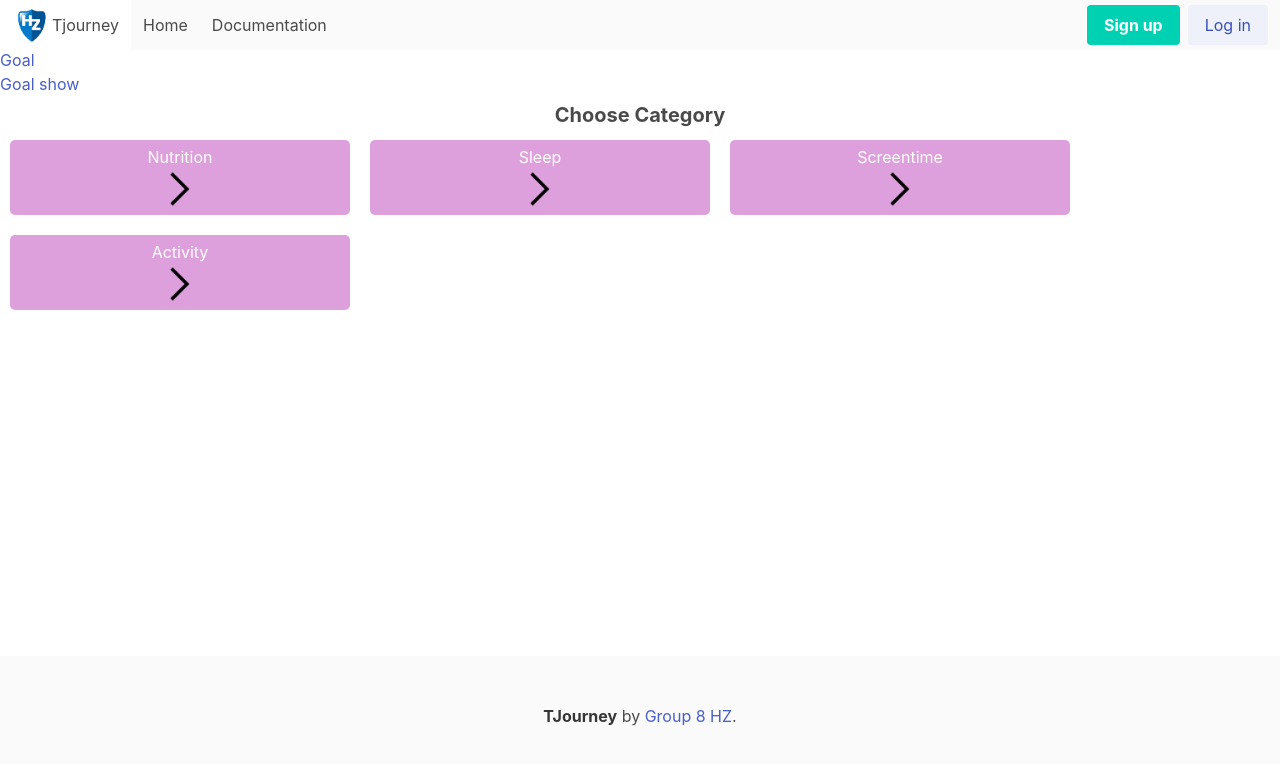
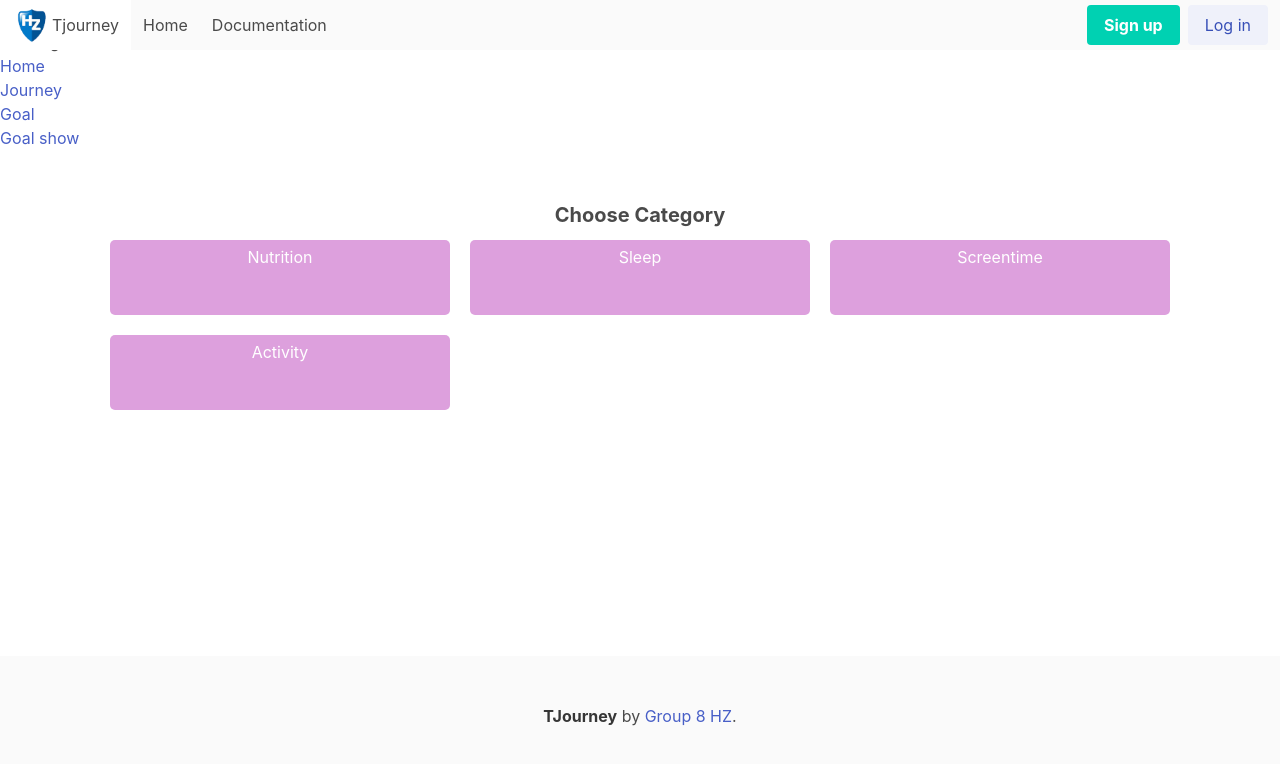
Before and after one commit to ThijsDeR/TJourney, a React (Create React App) app: page /challenge in a window 1280 px wide. Shown: the top 764 px of the page. Built offline with nearby package versions, Linux system fonts and the light colour scheme; no server answers.

Commit message:
fixed frontend

```diff
--- a/src/App.js
+++ b/src/App.js
@@ -39,7 +39,7 @@ function App3() {
                 <Route path="/challenge" element={<ChallengeScreen />} />
             </Routes>
 
-            {/* // Navigation */}
+            // Navigation
             <nav>
                 <ul>
                     <li><Link to="/">Home</Link></li>
--- a/src/screens/ChallengeScreen.js
+++ b/src/screens/ChallengeScreen.js
@@ -1,57 +1,61 @@
 import Footer from "../components/footer/Footer";
 import Navigation from "../components/navigation/Navigation"
-import  ArrowRightpng from "../assets/Icons/arrow_forward_ios_FILL0_wght400_GRAD0_opsz48.png"
+import ArrowRightpng from "../assets/Icons/arrow_forward_ios_FILL0_wght400_GRAD0_opsz48.png"
+import React from 'react';
+import { useState } from "react";
+import { makeGoals } from "../services/goal-service"
 
 
 const divStyle = {
     margin: "10px",
-    display:"inline-block",
+    display: "inline-block",
     width: "340px", height: "75px",
     padding: "5px", border: "1px ",
-    borderRadius: "5px",backgroundColor:"plum",
+    borderRadius: "5px", backgroundColor: "plum",
     textAlign: "center",
     color: "white",
+    top: "50%",
+    position: "center"
 
 
 };
 
 function ChallengeScreen() {
 
+
+
     return (
         <>
-        <Navigation/>
-
-        <div style={{ position: "fixed", top: "100px", bottom: "100px", left: "0px", right: "0px",}}>
-        <div style={{textAlign:"center",fontSize:"20px"}}>
+            <Navigation />
+            <div style={{ textAlign: "center", display:"flex",justifyContent: "center", fontSize: "20px" }}>
+                    <b>Choose Category</b>
+                </div>
+            <div style={{ margin:"100px", position:"absolute",justifyContent: "center", top: "100px", bottom: "100px",  }}>
+            <div style={{ textAlign: "center", display:"flex",justifyContent: "center", fontSize: "20px" }}>
                     <b>Choose Category</b>
                 </div>
                 <div style={divStyle}>
-                <h2>Nutrition</h2>
-                <div style={{marginLeft:"auto"}}>
+                    <h2 >Nutrition</h2>
+                    {/* <div style={{marginLeft:"auto"}}>
                 <img src={ArrowRightpng} width="40" style={{maxHeight: "50px"}} alt="" />
-                </div>
+                </div> */}
                 </div>
                 <div style={divStyle}>
                     <h2>Sleep</h2>
-                <div style={{marginLeft:"auto"}}>
-                <img src={ArrowRightpng} width="40" style={{maxHeight: "50px"}} alt="" />
-                </div>
+
                 </div>
                 <div style={divStyle}>
                     <h2>Screentime</h2>
-                <div style={{marginLeft:"auto"}}>
-                <img src={ArrowRightpng} width="40" style={{maxHeight: "50px"}} alt="" />
-                </div>
+
                 </div>
                 <div style={divStyle}>
                     <h2>Activity</h2>
-                <div style={{marginLeft:"auto"}}>
-                <img src={ArrowRightpng} width="40" style={{maxHeight: "50px"}} alt="" />
-                </div>
+
                 </div>
 
             </div>
-        <Footer/>
+
+            <Footer />
         </>
     );
 }
```
Lines whose indentation alone changed are shown as unchanged.
